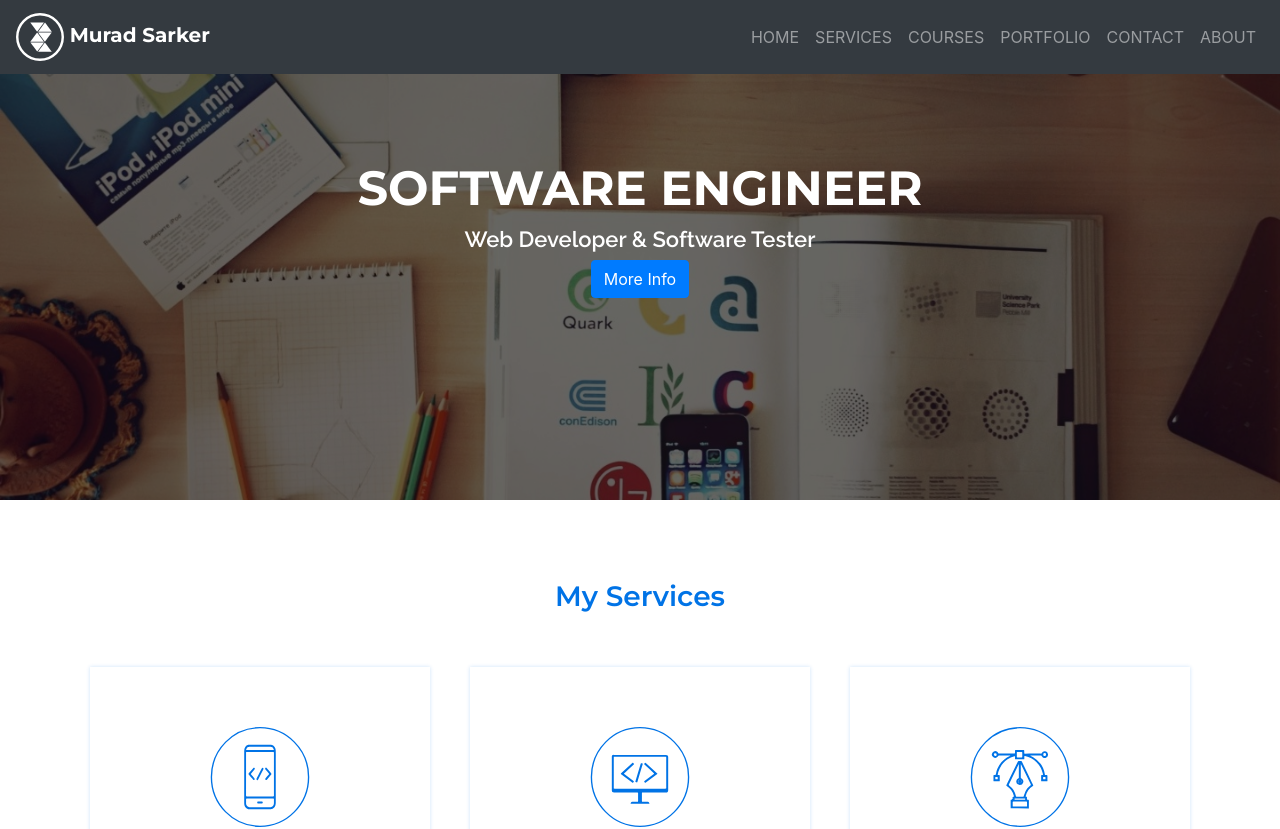
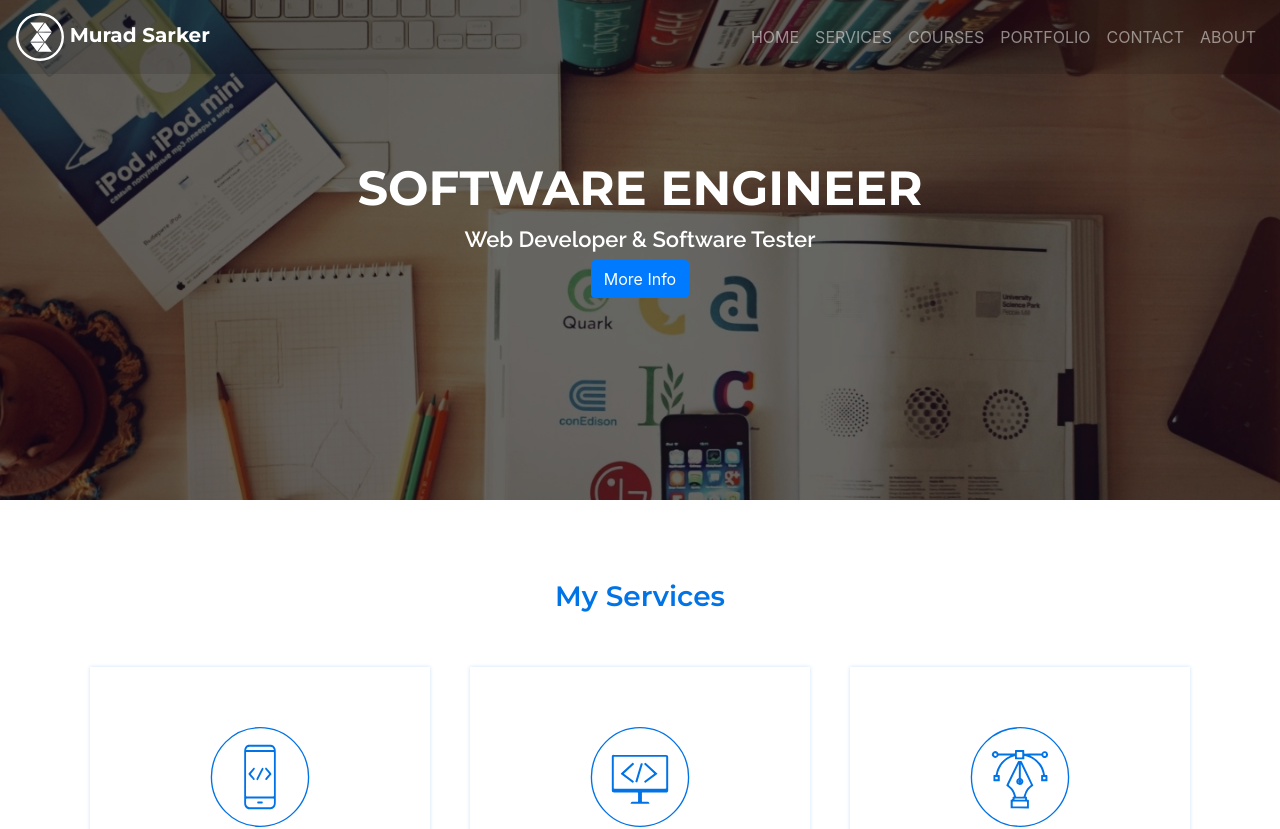
Before and after one commit to Masitbd/personal-website, a React (Create React App) app: page / in a window 1280 px wide. Shown: the top 829 px of the page. Built offline with nearby package versions, Linux system fonts and the light colour scheme.

Commit message:
Nav-background scrool setting

```diff
--- a/src/asset/css/custom.css
+++ b/src/asset/css/custom.css
@@ -74,3 +74,11 @@ color: #0073E6;
     font-weight: 700;
     font-size: 24px;
 }
+
+.navBackground {
+    background-color: rgba(00,00,00,0.1) !important;
+}
+
+.navBackgroundScrool {
+background-color: #ffffff !important;
+}
--- a/src/components/TopNavigation/TopNavigation.js
+++ b/src/components/TopNavigation/TopNavigation.js
@@ -9,15 +9,16 @@ class TopNavigation extends Component {
         super();
         this.state={
             navBarTitle: "navTitle",
-            navBarLogo: [whiteLogo]
+            navBarLogo: [whiteLogo],
+            navBarBack: "navBackground"
         }
     }
     onScroll= () =>{
         if (window.scrollY> 100){
-            this.setState({navBarTitle:'navTitleScroll', navBarLogo: [blueLogo]});
+            this.setState({navBarTitle:'navTitleScroll', navBarLogo: [blueLogo], navBarBack:'navBackgroundScrool'});
         }
         else if(window.scrollY<100){
-            this.setState({navBarTitle:'navTitle', navBarLogo:[whiteLogo]})
+            this.setState({navBarTitle:'navTitle', navBarLogo:[whiteLogo], navBarBack: 'navBackground'})
         }
     }
 
@@ -29,7 +30,7 @@ class TopNavigation extends Component {
     render() {
         return (
             <Fragment>
-                <Navbar fixed="top" collapseOnSelect expand="lg" bg="dark" variant="dark">
+                <Navbar className={this.state.navBarBack} fixed="top" collapseOnSelect expand="lg"  variant="dark">
                     <Navbar.Brand className={this.state.navBarTitle} href="#home"><img src={this.state.navBarLogo} /> Murad Sarker</Navbar.Brand>
                     <Navbar.Toggle aria-controls="responsive-navbar-nav" />
                     <Navbar.Collapse id="responsive-navbar-nav">
```
